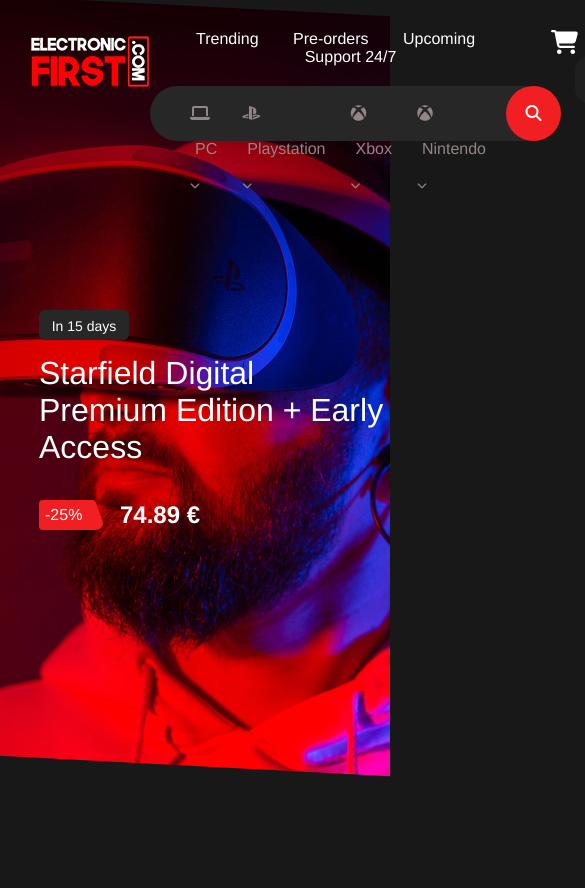
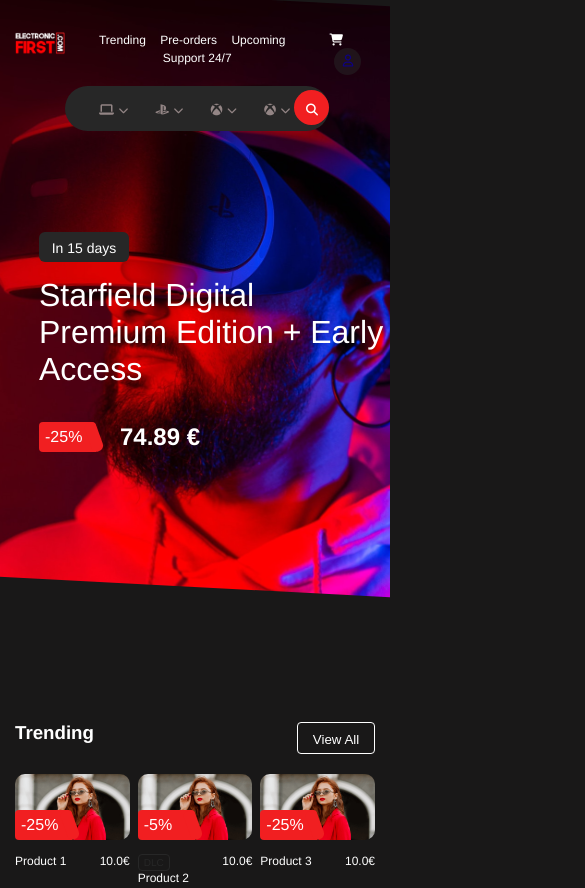
Before and after one commit to SirajumMunira/Electronic-First, a website: page index.html in a window 390 px wide. Shown: the top 888 px of the page, 585 px wide, since content can reach past the window. Drawn offline with Linux system fonts and the light colour scheme.

Commit message:
responsive for mobile

```diff
--- a/package.json
+++ b/package.json
@@ -1,8 +1,5 @@
 {
   "devDependencies": {
     "webpack": "^5.88.2"
-  },
-  "dependencies": {
-    "@flaticon/flaticon-uicons": "^2.4.0"
   }
 }
--- a/scss/index.scss
+++ b/scss/index.scss
@@ -4,6 +4,7 @@
 $tag-bg-color: #272727;
 $badge-bg-color: #f11f21;
 $nav-color: #938585;
+$sm-font: 12px;
 
 body {
   font: 100% $font-stack;
@@ -43,9 +44,27 @@
     padding: 30px 30px 0 30px;
     z-index: 2;
 
+    @media (max-width: 480px) {
+      padding: 30px 15px 0 15px;
+    }
+
+    .logo{
+      a{
+        img{
+          @media (max-width: 480px) {
+            width: 50px;
+          }
+        }
+      }
+    }
+
     .middle-section{
       .widgets{
         text-align: center;
+        @media (max-width: 480px) {
+          padding: 0 10px;
+        }
+
         p{
           display: inline-block;
           margin: 0;
@@ -53,6 +72,11 @@
 
           &:last-of-type{
             padding-right: 0;
+          }
+
+          @media (max-width: 480px) {
+            padding-right: 10px;
+            font-size: $sm-font;
           }
         }
       }
@@ -69,16 +93,32 @@
         line-height: 35px;
         vertical-align: middle;
 
+        @media (max-width: 480px) {
+          padding: 10px 12px;
+          height: 25px;
+          line-height: 25px;
+        }
+
         ul{
           list-style: none;
           padding: 0;
           display: flex;
-          align-items: center;
+          justify-content: space-evenly;
           margin: 0;
 
           li{
             margin-right: 20px;
             position: relative;
+
+            i{
+              @media (max-width: 480px) {
+                font-size: $sm-font;
+              }
+            }
+
+            @media (max-width: 480px) {
+              margin-right: 5px;
+            }
 
             a{
               text-decoration: none;
@@ -86,6 +126,10 @@
 
               .nav-item{
                 padding:0 5px;
+
+                @media (max-width: 480px) {
+                  display: none;
+                }
               }
               .down-arrow{
                 font-size: 10px;
@@ -111,6 +155,14 @@
               position: absolute;
               right: -10px;
               top: 0;
+
+              @media (max-width: 480px) {
+                width: 35px;
+                height: 35px;
+                line-height: 38px;
+                right: 0;
+                top: 4px;
+              }
             }
           }
         }
@@ -127,7 +179,7 @@
           min-height: 350px;
           width: 100%;
           background: linear-gradient(to right, #108dc7, #ef8e38);
-          opacity: 0.9;
+          //opacity: 0.9;
           border-radius: 10px;
           padding: 24px 16px;
 
@@ -251,6 +303,10 @@
       .cart{
         &__icon{
           font-size: 24px;
+
+          @media (max-width: 480px) {
+            font-size: $sm-font;
+          }
         }
       }
 
@@ -258,13 +314,29 @@
         display: inline-block;
         background-color: $tag-bg-color;
         opacity: 0.5;
-        padding: 12px 14px;
+        width: 28px;
+        height: 28px;
+        line-height: 28px;
+        padding: 8px;
         border-radius: 16px;
         margin-left: 24px;
+        text-align: center;
+
+        @media (max-width: 480px) {
+          margin-left: 5px;
+          padding: 6px;
+          width: 15px;
+          height: 15px;
+          line-height: 12px;
+        }
 
         &__icon{
           font-size: 24px;
           color: blue;
+
+          @media (max-width: 480px) {
+            font-size: $sm-font;
+          }
         }
       }
     }
@@ -274,12 +346,15 @@
     position: relative;
     top: -135px;
 
-
     &__image{
       background: url('../images/banner.jpg') center no-repeat;
       background-size: cover;
       min-height: 90vh;
       transform: skewY(3deg);
+
+      @media (max-width: 480px) {
+        min-height: 70vh;
+      }
     }
 
     &__text-wrapper{
@@ -316,6 +391,7 @@
   .trending{
     margin: 10px auto 0 auto;
     max-width: 1200px;
+
     &--header{
       display: flex;
       justify-content: space-between;
@@ -336,11 +412,15 @@
         color: $font-color;
       }
     }
-
     &--items{
       display: flex;
       justify-content: space-between;
       column-gap: 20px;
+
+      @media (max-width: 480px) {
+       column-gap: 8px;
+        justify-content: space-evenly;
+      }
 
       .item{
         .img-content{
@@ -353,6 +433,7 @@
           }
           img{
             border-radius: 10px;
+            max-width: 100%;
           }
         }
 
@@ -375,9 +456,19 @@
               vertical-align: top;
               margin-right: 10px;
             }
+
+            @media (max-width: 480px) {
+              font-size: $sm-font;
+            }
           }
         }
       }
     }
+
+    @media (max-width: 480px) {
+      margin: 0 15px;
+      max-width: 100%;
+    }
   }
+
 }
```
Also changed, not shown: css/index.css, scss/index.css, 3 other files.
